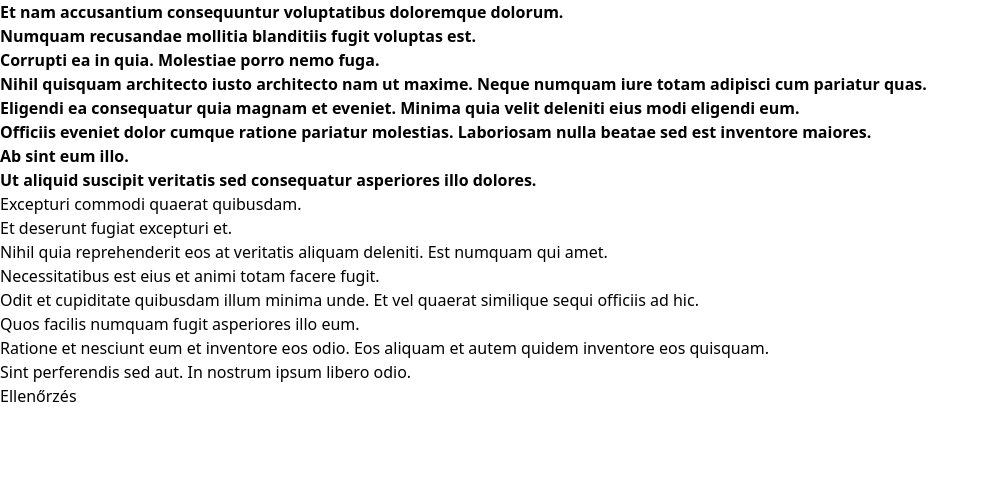
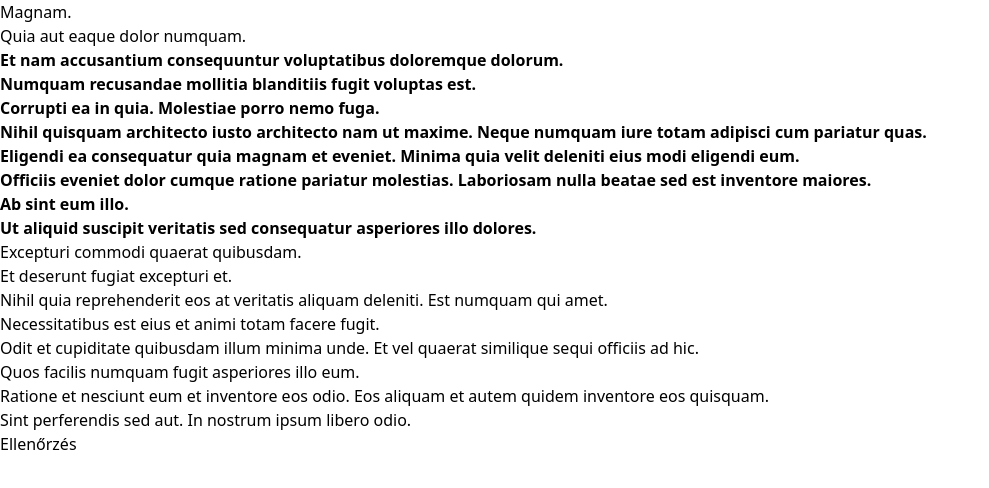
Before and after one commit to kapritomi/school-frontend, a React (Vite) app: page / in a window 1280 px wide. Shown: the top 488 px of the page, without its empty margins (0-989 px from the left). Built offline with nearby package versions, Linux system fonts and the light colour scheme.

Commit message:
pair update

```diff
--- a/src/App.tsx
+++ b/src/App.tsx
@@ -2,9 +2,7 @@ import { useMemo, useState } from 'react'
 
   type Card = { id: number; answer: string; img: string | null };
   type Slot = { id: number; question: string; img: string | null};
-
   type Placement = Record<number, number | null>;
-
 
   const taskData = {
     task_title: "Magnam.",
@@ -106,6 +104,7 @@ import { useMemo, useState } from 'react'
     answer: a.answer,
     img: a.img,
   }));
+
   const initialPlacement: Placement = Object.fromEntries(
   cards.map((c) => [c.id, null])
 );
@@ -113,10 +112,10 @@ import { useMemo, useState } from 'react'
 function App() {
   //Kártyák helyzete, null = poolban van
   const [placement, setPlacement] = useState<Placement>(initialPlacement);
-
+  //minden hibátlan üzenet
+  const [success, setSuccess] = useState(false);
   //Épp melyik kártyát húzod
   const [draggingId, setDraggingId] = useState<number | null>(null);
-
 
   const cardById = useMemo(() => new Map(cards.map((c) => [c.id, c])), []);
 
@@ -150,20 +149,35 @@ function App() {
   const [checked, setChecked] = useState(false);
   const cardMap = useMemo(() => new Map(cards.map((c) => [c.id, c])), [cards]);
   const slotMap = useMemo(() => new Map(slots.map((s) => [s.id, s])), [slots]);
-
-
   const isCardCorrect = (cardId: number) => {
     const slotId = placement[cardId];
     if (!slotId) return false;
     return cardMap.get(cardId)?.id === slotMap.get(slotId)?.id;
   };
+  //Ellenőrzés hogy minden jó
+  const checkAllCorrect = () => {
+  const allCorrect = cards.every(card =>
+    isCardCorrect(card.id)
+  );
+
+  setSuccess(allCorrect);
+  setChecked(true); // ha használod a keretezéshez
+};
 
   return (
-    <div className='bg-gradient-to-r from-[#E8F7EC] to-[#F0F9FF] h-full flex flex-wrap '>
-      {/* felső rész: slotok */}
-      <div className='grid grid-cols-2 relative w-3/5 gap-y-4 gap-x-12 pt-16 pl-16 pr-12'>
+    <div className='bg-gradient-to-r from-[#E8F7EC] to-[#F0F9FF] h-full'>
+      {/* feladat címe */}
+      <div className='pt-4 pl-16 font-semibold text-[30px]'>{taskData.task_title}</div>
+      {/* feladat leírása */}
+      <div className='pt-4 pl-16 font-semibold text-[20px]'>{taskData.task_description}</div>
 
+      <div className='flex flex-wrap'>
+        {/* bal rész: slotok */}
+        <div className='grid grid-cols-2 relative w-3/5 gap-y-4 gap-x-8 pt-6 pl-16 pr-12'>
+
+        {/* fehér választóvonal a 2 rész közé*/}
         <div className="absolute right-0 top-1/2 -translate-y-1/2 h-[85%] w-[5px] bg-white" />
+
           {slots.map((slot) => {
             const idInSlot = slotCardId(slot.id);
             const card = idInSlot ? cardById.get(Number(idInSlot)) : null;
@@ -207,8 +221,8 @@ function App() {
           })}
         </div>
 
-      {/* alsó rész: nagy összesített mező (pool) */}
-      <div className='pt-[60px] w-2/5'
+        {/* jobb rész: nagy összesített mező (pool) */}
+        <div className='pt-6 w-2/5'
           onDragOver={(e) => e.preventDefault()}
           onDrop={dropToPool}
         >
@@ -216,7 +230,7 @@ function App() {
             <div style={{ opacity: 0.5 }}>Nincs több kártya</div>
           ) : (
             //berakott kártya
-          <div className='flex flex-wrap gap-16 px-10 justify-center'>
+            <div className='flex flex-wrap gap-8 px-10 justify-center'>
               {poolCards.map((c) => (
                 <div
                   className='bg-white flex w-[250px] h-[190px] rounded-[8px] p-[10px] shadow-[0_4px_4px_rgba(0,0,0,0.25)]'
@@ -234,18 +248,22 @@ function App() {
               ))}
             </div>
           )}
-
+        {success && (
+          <div className="mt-4 text-green-600 font-bold text-xl">
+            ✅ Siker! Minden válasz helyes!
+          </div>
+        )}
 
           <div>
           <button
             className='fixed bottom-4 right-[10px] bg-[#2E6544] text-white font-bold rounded-[8px] px-4 py-2 shadow-[0_4px_4px_rgba(0,0,0,0.25)]'
-          onClick={() => setChecked(true)}>
+            onClick={() => {setChecked(true); checkAllCorrect()}}>
               Ellenőrzés
           </button>
         </div>
 
         </div>
-
+      </div>
 
     </div>
   )
```
Lines whose indentation alone changed are shown as unchanged.
